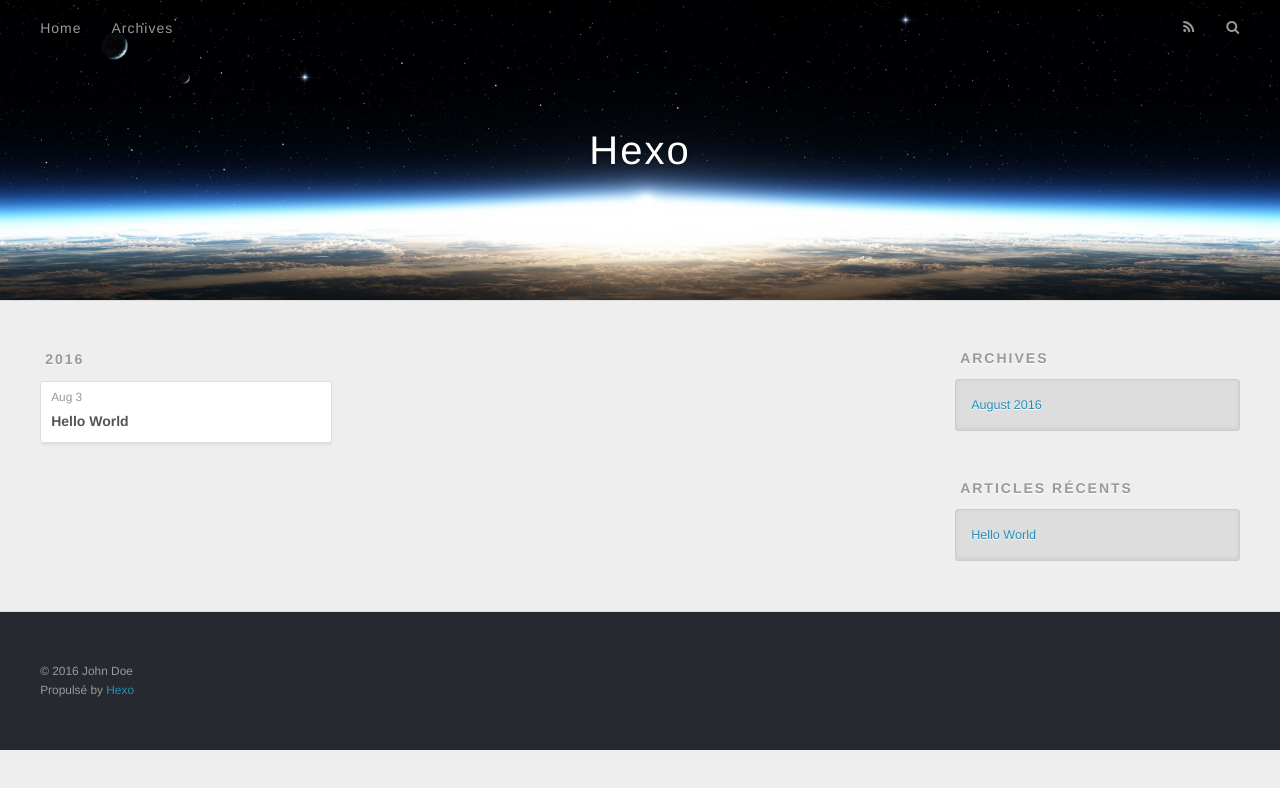
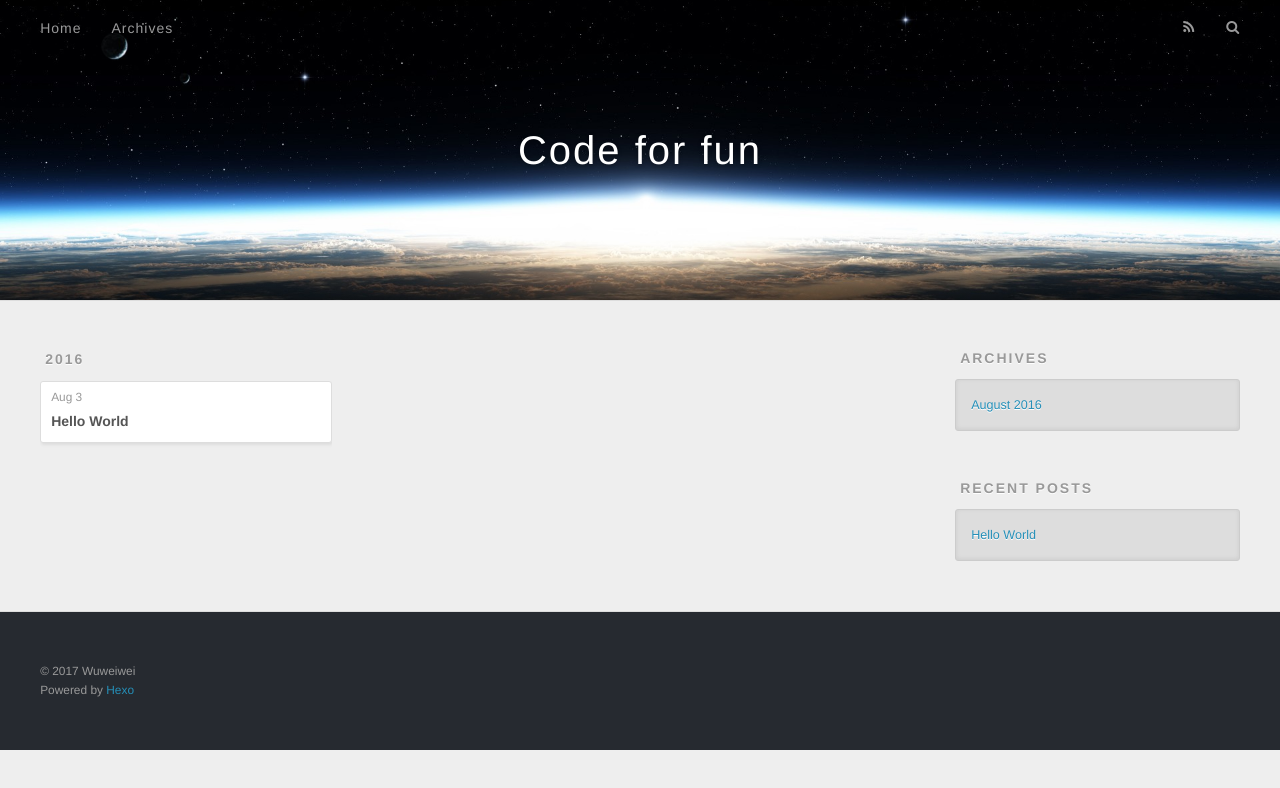
Before and after one commit to wuweiwei95/wuweiwei95.github.io, a plain HTML site: page archives/2016/08/index.html in a window 1280 px wide. Drawn offline with nearby package versions, Linux system fonts and the light colour scheme.

Commit message:
Site updated: 2017-05-02 15:28:30

```diff
--- a/archives/2016/08/index.html
+++ b/archives/2016/08/index.html
@@ -3,16 +3,16 @@
 <head>
   <meta charset="utf-8">
 
-  <title>Archives: 2016/8 | Hexo</title>
+  <title>Archives: 2016/8 | Code for fun</title>
   <meta name="viewport" content="width=device-width, initial-scale=1, maximum-scale=1">
   <meta property="og:type" content="website">
-<meta property="og:title" content="Hexo">
+<meta property="og:title" content="Code for fun">
 <meta property="og:url" content="http://yoursite.com/archives/2016/08/index.html">
-<meta property="og:site_name" content="Hexo">
+<meta property="og:site_name" content="Code for fun">
 <meta name="twitter:card" content="summary">
-<meta name="twitter:title" content="Hexo">
+<meta name="twitter:title" content="Code for fun">
 
-    <link rel="alternate" href="/atom.xml" title="Hexo" type="application/atom+xml">
+    <link rel="alternate" href="/atom.xml" title="Code for fun" type="application/atom+xml">
 
 
     <link rel="icon" href="/favicon.png">
@@ -33,7 +33,7 @@
   <div id="header-outer" class="outer">
     <div id="header-title" class="inner">
       <h1 id="logo-wrap">
-        <a href="/" id="logo">Hexo</a>
+        <a href="/" id="logo">Code for fun</a>
       </h1>
 
     </div>
@@ -48,9 +48,9 @@
       </nav>
       <nav id="sub-nav">
 
-          <a id="nav-rss-link" class="nav-icon" href="/atom.xml" title="Flux RSS"></a>
+          <a id="nav-rss-link" class="nav-icon" href="/atom.xml" title="RSS Feed"></a>
 
-        <a id="nav-search-btn" class="nav-icon" title="Rechercher"></a>
+        <a id="nav-search-btn" class="nav-icon" title="Search"></a>
       </nav>
       <div id="search-form-wrap">
         <form action="//google.com/search" method="get" accept-charset="UTF-8" class="search-form"><input type="search" name="q" results="0" class="search-form-input" placeholder="Search"><button type="submit" class="search-form-submit">&#xF002;</button><input type="hidden" name="sitesearch" value="http://yoursite.com"></form>
@@ -117,7 +117,7 @@
 
 
   <div class="widget-wrap">
-    <h3 class="widget-title">Articles récents</h3>
+    <h3 class="widget-title">Recent Posts</h3>
     <div class="widget">
       <ul>
 
@@ -137,8 +137,8 @@
 
   <div class="outer">
     <div id="footer-info" class="inner">
-      &copy; 2016 John Doe<br>
-      Propulsé by <a href="http://hexo.io/" target="_blank">Hexo</a>
+      &copy; 2017 Wuweiwei<br>
+      Powered by <a href="http://hexo.io/" target="_blank">Hexo</a>
     </div>
   </div>
 </footer>
```
Also changed, not shown: 2016/08/03/hello-world/index.html (+10 -10 lines), archives/2016/index.html (+11 -11 lines), archives/index.html (+11 -11 lines), index.html (+12 -12 lines).
